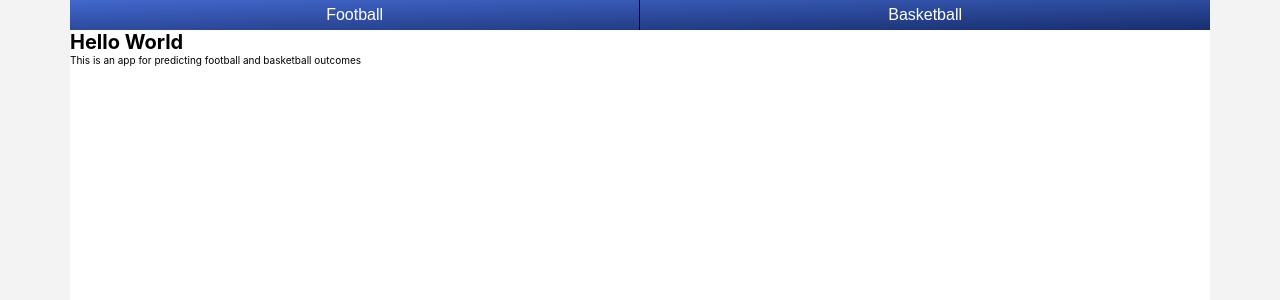
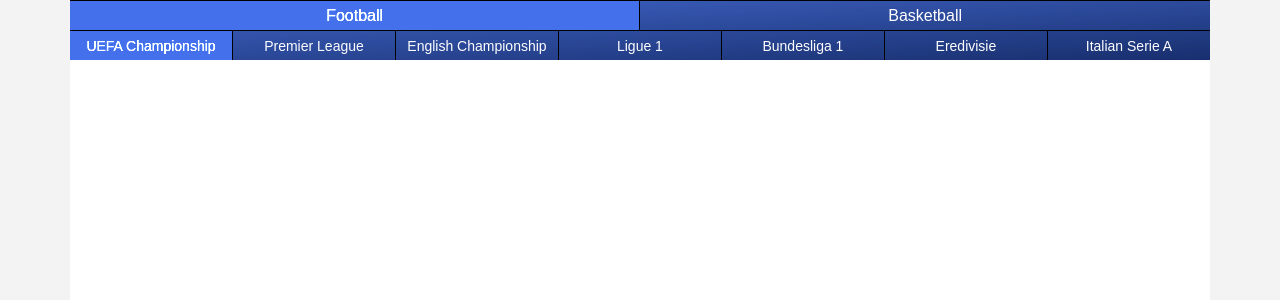
Before and after one commit to Jesuloba-world/Bashian, a React (Create React App) app: page / in a window 1280 px wide. Shown: the top 300 px of the page. Built offline with nearby package versions, Linux system fonts and the light colour scheme.

Commit message:
set up redux and header

```diff
--- a/src/App.js
+++ b/src/App.js
@@ -1,16 +1,10 @@
 import Background from "./layout/Background/Background";
-import AppLayer from "./layout/AppLayer/AppLayer";
+import AppLayer from "./containers/AppLayer/AppLayer";
 
 function App() {
 	return (
 		<Background>
-			<AppLayer>
-				<h1>Hello World</h1>
-				<p>
-					This is an app for predicting football and basketball
-					outcomes
-				</p>
-			</AppLayer>
+			<AppLayer />
 		</Background>
 	);
 }
--- a/src/components/UI/Buttons/HeaderBtn/HeaderBtn.js
+++ b/src/components/UI/Buttons/HeaderBtn/HeaderBtn.js
@@ -1,15 +1,40 @@
 import classes from "./HeaderBtn.module.css";
+import { useSelector, useDispatch } from "react-redux";
+import { selectSport, selectLeague } from "../../../../store/actions/index";
 
 const HeaderBtn = (props) => {
-	const active = false;
+	const active = useSelector(
+		(state) =>
+			state.gen.sport === props.title ||
+			state.gen.league.name === props.title
+	);
+
+	const dispatch = useDispatch();
 
 	const btnClass = [classes.HeaderBtn];
 
 	if (active) {
 		btnClass.push(classes.active);
 	}
+	if (props.league) {
+		btnClass.push(classes.league);
+	}
 
-	return <button className={btnClass.join(" ")}>{props.title}</button>;
+	const headBtnClickHandler = () => {
+		console.log(props.title);
+		if (props.sport) {
+			dispatch(selectSport(props.title));
+		}
+		if (props.league) {
+			dispatch(selectLeague({ name: props.title, id: props.id }));
+		}
+	};
+
+	return (
+		<button className={btnClass.join(" ")} onClick={headBtnClickHandler}>
+			{props.title}
+		</button>
+	);
 };
 
 export default HeaderBtn;
--- a/src/components/UI/Buttons/HeaderBtn/HeaderBtn.module.css
+++ b/src/components/UI/Buttons/HeaderBtn/HeaderBtn.module.css
@@ -6,6 +6,8 @@
 	color: white;
 	font-size: 1.6rem;
 	position: relative;
+	text-transform: capitalize;
+	border-top: 1px solid #000;
 }
 
 .HeaderBtn:not(:last-child) {
@@ -18,4 +20,9 @@
 
 .active {
 	background-color: #2d4b9d;
+	filter: brightness(1.5);
 }
+
+.league {
+	font-size: 1.4rem;
+}
--- a/src/layout/AppLayer/AppLayer.js
+++ b/src/containers/AppLayer/AppLayer.js
@@ -1,10 +1,9 @@
 import classes from "./AppLayer.module.css";
-import Header from "../Header/Header";
+import Header from "../../layout/Header/Header";
 
 const AppLayer = (props) => (
 	<div className={classes.AppLayer}>
 		<Header />
-		{props.children}
 	</div>
 );
 
--- a/src/index.js
+++ b/src/index.js
@@ -1,14 +1,38 @@
-import React from 'react';
-import ReactDOM from 'react-dom';
-import './index.css';
-import App from './App';
-import reportWebVitals from './reportWebVitals';
+import React from "react";
+import ReactDOM from "react-dom";
+import "./index.css";
+import App from "./App";
+import reportWebVitals from "./reportWebVitals";
+// redux
+import { Provider } from "react-redux";
+import { createStore, applyMiddleware, compose, combineReducers } from "redux";
+import genReducer from "./store/reducers/general";
+// saga
+import createSagaMiddleware from "redux-saga";
+
+const composeEnhancers =
+	(process.env.NODE_ENV !== "production"
+		? window.__REDUX_DEVTOOLS_EXTENSION_COMPOSE__
+		: null) || compose;
+
+const sagaMiddleware = createSagaMiddleware();
+
+const rootReducer = combineReducers({
+	gen: genReducer,
+});
+
+const store = createStore(
+	rootReducer,
+	composeEnhancers(applyMiddleware(sagaMiddleware))
+);
 
 ReactDOM.render(
-  <React.StrictMode>
-    <App />
-  </React.StrictMode>,
-  document.getElementById('root')
+	<React.StrictMode>
+		<Provider store={store}>
+			<App />
+		</Provider>
+	</React.StrictMode>,
+	document.getElementById("root")
 );
 
 // If you want to start measuring performance in your app, pass a function
--- a/src/layout/Header/Header.js
+++ b/src/layout/Header/Header.js
@@ -1,14 +1,31 @@
 import classes from "./Header.module.css";
 import HeaderBtn from "../../components/UI/Buttons/HeaderBtn/HeaderBtn";
+import { useSelector } from "react-redux";
 
-const Header = (props) => (
+const Header = (props) => {
+	const sports = useSelector((state) => state.gen.sports);
+	const leagues = useSelector((state) => state.gen.leagues);
+
+	return (
 		<header className={classes.Header}>
 			{/* <div>LOGO is supposed to be here</div> */}
 			<div className={classes.sport}>
-			<HeaderBtn title="Football" />
-			<HeaderBtn title="Basketball" />
+				{sports.map((sport) => (
+					<HeaderBtn title={sport} key={sport} sport />
+				))}
+			</div>
+			<div className={classes.league}>
+				{leagues.map((league) => (
+					<HeaderBtn
+						title={league.name}
+						id={league.id}
+						key={league.id}
+						league
+					/>
+				))}
 			</div>
 		</header>
 	);
+};
 
 export default Header;
--- a/src/layout/Header/Header.module.css
+++ b/src/layout/Header/Header.module.css
@@ -9,3 +9,7 @@
 .sport {
 	display: flex;
 }
+
+.league {
+	display: flex;
+}
--- a/src/store/reducers/general.js
+++ b/src/store/reducers/general.js
@@ -1,13 +1,16 @@
 import * as actionTypes from "../actions/actionTypes";
 
 const football_leagues = [
-	{ name: "UEFA Championship league", id: 2 },
+	{ name: "UEFA Championship", id: 2 },
 	{ name: "Premier league", id: 39 },
-	{ name: "English Championship League", id: 40 },
+	{ name: "English Championship", id: 40 },
+	{ name: "ligue 1", id: 61 },
 	{ name: "Bundesliga 1", id: 78 },
 	{ name: "Eredivisie", id: 88 },
 	{ name: "Italian Serie A", id: 135 },
 ];
+
+const basketball_leagues = [{ name: "NBA", id: 12 }];
 
 const initialState = {
 	sports: ["football", "basketball"],
@@ -17,11 +20,25 @@
 };
 
 const reducer = (state = initialState, action) => {
-	switch (action.Type) {
+	switch (action.type) {
 		case actionTypes.SELECT_SPORT:
+			const leag = {
+				leagues: null,
+				league: null,
+			};
+			if (action.sport === "football") {
+				leag.leagues = football_leagues;
+				leag.league = football_leagues[0];
+			}
+			if (action.sport === "basketball") {
+				leag.leagues = basketball_leagues;
+				leag.league = basketball_leagues[0];
+			}
+
 			return {
 				...state,
 				sport: action.sport,
+				...leag,
 			};
 		case actionTypes.SELECT_LEAGUE:
 			return {
```
Also changed, not shown: src/containers/AppLayer/AppLayer.module.css (renamed from src/layout/AppLayer/AppLayer.module.css). Lines whose indentation alone changed are shown as unchanged.
